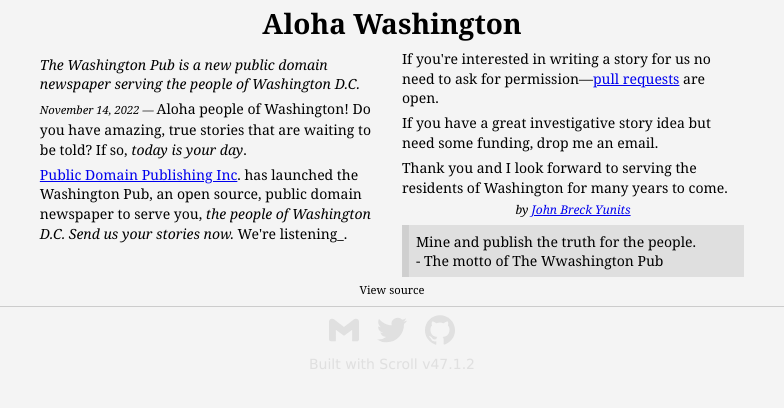
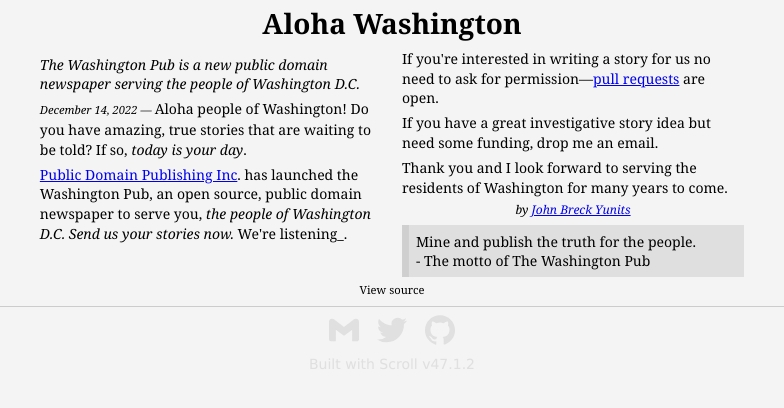
Before and after one commit to breck7/washington.pub, a website: page firstPost.html in a window 1280 px wide. Shown: the full height of the page, 248-1032 px from the left. Drawn offline with Linux system fonts and the light colour scheme.

Commit message:
Deploying to scroll-output from @ breck7/washington.pub@4ec6d4bd79e50e071479237e038478868d725076 🚀

```diff
--- a/firstPost.html
+++ b/firstPost.html
@@ -262,7 +262,7 @@
 
 <p class="scrollParagraphComponent"><em>The Washington Pub is a new public domain newspaper serving the people of Washington D.C.</em></p>
 
-<p class="scrollParagraphComponent"><span class="scrollDateComponent">November 14, 2022 — </span>Aloha people of Washington! Do you have amazing, true stories that are waiting to be told? If so, <em>today is your day</em>.</p>
+<p class="scrollParagraphComponent"><span class="scrollDateComponent">December 14, 2022 — </span>Aloha people of Washington! Do you have amazing, true stories that are waiting to be told? If so, <em>today is your day</em>.</p>
 
 <p class="scrollParagraphComponent"><a href="https://pd.pub">Public Domain Publishing Inc</a>. has launched the Washington Pub, an open source, public domain newspaper to serve you, <em>the people of Washington D.C. Send us your stories now. </em>We're listening_.</p>
 
@@ -275,7 +275,7 @@
 <div class="scrollAuthor">by <a href="https://github.com/breck7">John Breck Yunits</a></div>
 
 <blockquote class="scrollQuoteComponent">Mine and publish the truth for the people.
-- The motto of The Wwashington Pub</blockquote>
+- The motto of The Washington Pub</blockquote>
 
 </div><p class="scrollFileViewSourceUrlComponent">
  <a href="https://github.com/breck7/washington.pub/blob/main/firstPost.scroll">View source</a>
```
Also changed, not shown: index.html (+2 -2 lines), 1 other file.
